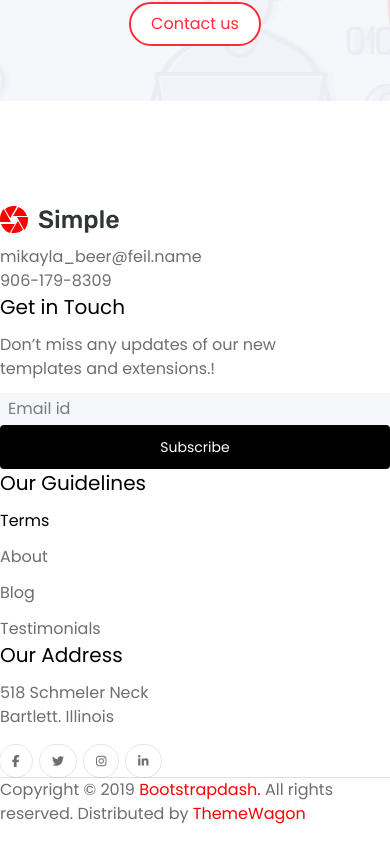
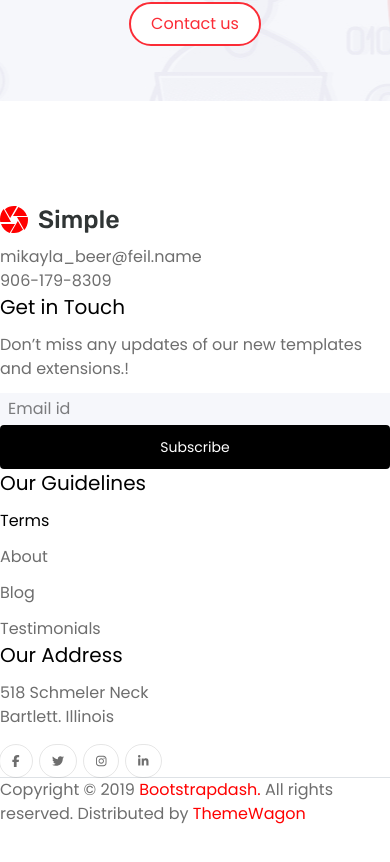
Before and after one commit to imohsinghaffar/spa_react, a React (Vite) app: page / in a window 390 px wide. Shown: the part 4577-5439 px from the top of the page. Built offline with nearby package versions, Linux system fonts and the light colour scheme.

Commit message:
Fixed footer issue

```diff
--- a/src/App.jsx
+++ b/src/App.jsx
@@ -145,11 +145,11 @@ const App = () => {
           </div>
           <div className="flex flex-col lg:items-start sm:items-center sm:justify-center">
             <h1 className="text-xl font-medium">Get in Touch</h1>
-            <p className="lg:text-start sm:w-full sm:text-center sm:pr-0 pr-12 mt-3 text-[#6e6e6e]">
+            <p className="lg:text-start sm:w-full sm:text-center sm:pr-0 lg:pr-10 mt-3 text-[#6e6e6e]">
               Don’t miss any updates of our new templates and extensions.!
             </p>
             <input
-              className=" sm:w-full mt-3 lg:mb-4 sm:mb-3 bg-[#f6f7fb] py-1 px-2"
+              className=" sm:w-full lg:w-fit mt-3 lg:mb-4 sm:mb-3 bg-[#f6f7fb] py-1 px-2"
               type="email"
               name="email"
               id="email"
```
